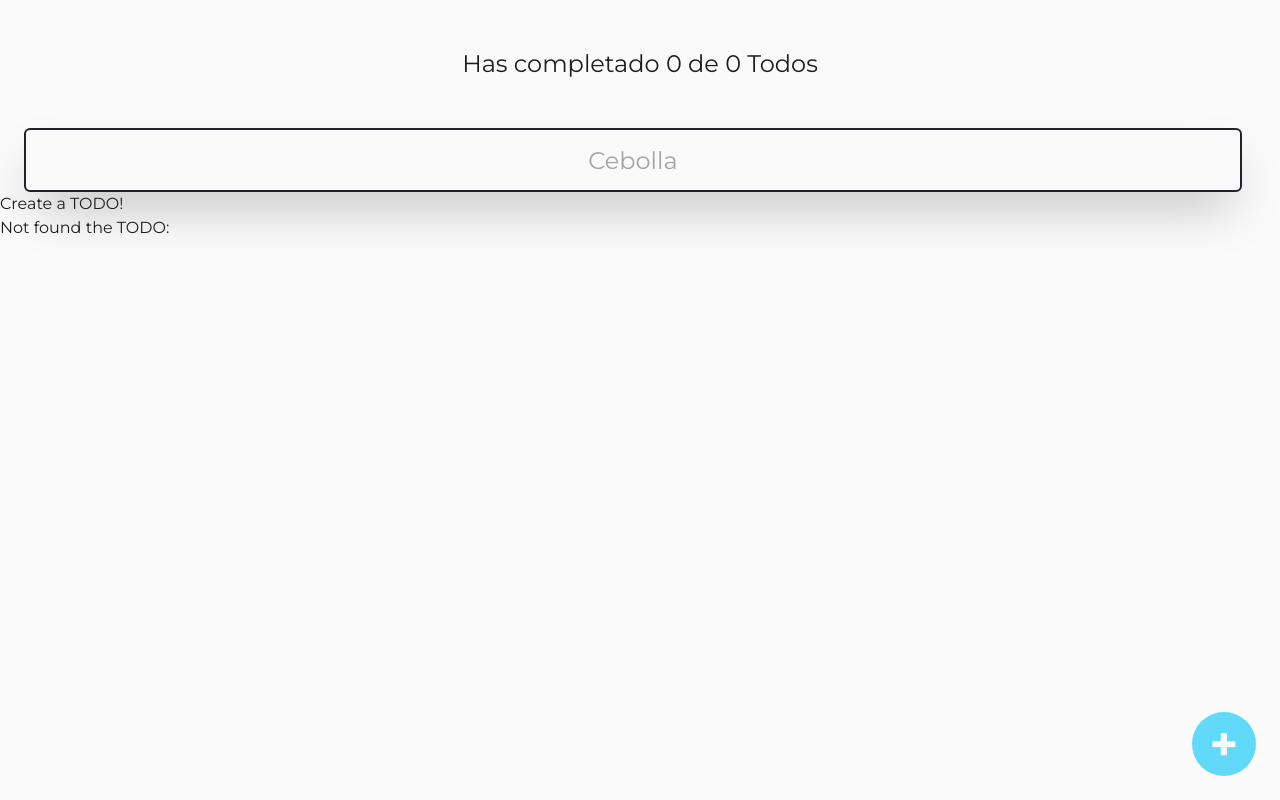
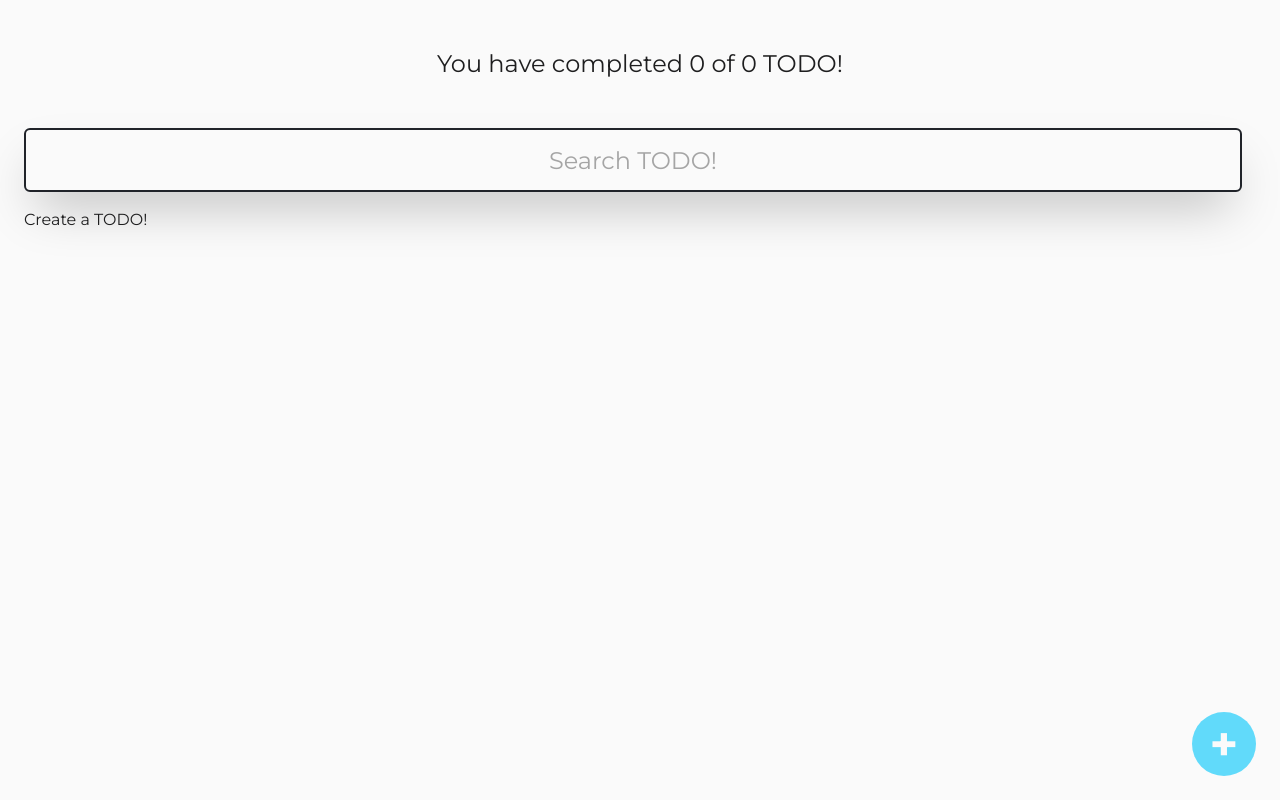
Before and after one commit to LuisArmandoOlmos/react-todo-machine, a React (Create React App) app: page / in a window 1280 px wide. Before the commit this address had no page. Built offline with nearby package versions, Linux system fonts and the light colour scheme.

Commit message:
Translate page

```diff
--- a/src/components/EmptyTodoList.jsx
+++ b/src/components/EmptyTodoList.jsx
@@ -1,3 +1,3 @@
 export const EmptyTodoList = () => {
-  return <p>Create a TODO!</p>;
+  return <p className="mt-4 px-6">Create a TODO!</p>;
 };
--- a/src/components/TodoCounter.jsx
+++ b/src/components/TodoCounter.jsx
@@ -2,7 +2,7 @@ export const TodoCounter = ({ totalTodos, checkTodos }) => {
 
   return (
     <h2 className="m-0 p-12 text-2xl text-center">
-      Has completado {checkTodos} de {totalTodos} Todos
+      You have completed {checkTodos} of {totalTodos} TODO!
     </h2>
   );
 };
--- a/src/components/TodoError.jsx
+++ b/src/components/TodoError.jsx
@@ -1,3 +1,3 @@
 export const TodoError = () => {
-  return <p>An error occurred!</p>;
+  return <p className="mt-4 px-6">An error occurred!</p>;
 };
--- a/src/components/TodoForm.jsx
+++ b/src/components/TodoForm.jsx
@@ -23,7 +23,7 @@ export const TodoForm = ({ addTodo, setOpenCreateTodo }) => {
       className="w-11/12 max-w-xs bg-white py-8 px-10 flex justify-center items-center flex-col "
     >
       <label className="text-center font-normal text-xl text-main-dark mb-6">
-        Create TODO
+        Create TODO!
       </label>
       <textarea
         className="text-main-black rounded-sm border-2 border-solid border-main-black text-xl text-center p-3 h-24 w-[calc(100%-25px)]"
--- a/src/components/TodoList.jsx
+++ b/src/components/TodoList.jsx
@@ -17,7 +17,7 @@ export const TodoList = ({
       {error && onError()}
       {loading && onLoading()}
       {!loading && totalTodos === 0 && onEmptyTodoList()}
-      {!loading && searchTodos.length === 0 && onTodoNotFound()}
+      {!loading && totalTodos !== 0 && searchTodos.length === 0 && onTodoNotFound()}
       {searchTodos.map(render)}
 
       <ul className="list-none m-0 pb-14">
--- a/src/components/TodoLoading.jsx
+++ b/src/components/TodoLoading.jsx
@@ -1,3 +1,3 @@
 export const TodoLoading = () => {
-  return <p>Loading TODOS...</p>;
+  return <p className="mt-4 px-6">Loading TODOS...</p>;
 };
--- a/src/components/TodoNotFound.jsx
+++ b/src/components/TodoNotFound.jsx
@@ -1,3 +1,3 @@
 export const TodoNotFound = ({ searchValue }) => {
-  return <p>Not found the TODO: {searchValue}</p>;
+  return <p className="mt-4 px-6">Not found the TODO: {searchValue}</p>;
 };
--- a/src/components/TodoSearch.jsx
+++ b/src/components/TodoSearch.jsx
@@ -9,7 +9,7 @@ export const TodoSearch = ({ setSearchValue }) => {
         className="bg-main-white border-2 border-main-black border-solid focus:outline-main-cian font-montserrat font-normal h-16 mx-6 placeholder-main-gray rounded-md shadow-2xl
         text-2xl text-center text-main-dark w-[calc(100%-62px)]"
         onChange={onChangeSearchValue}
-        placeholder="Cebolla"
+        placeholder="Search TODO!"
       />
     </>
   );
```
Also changed, not shown: src/components/TodoHeader.jsx (+5 -2 lines).
